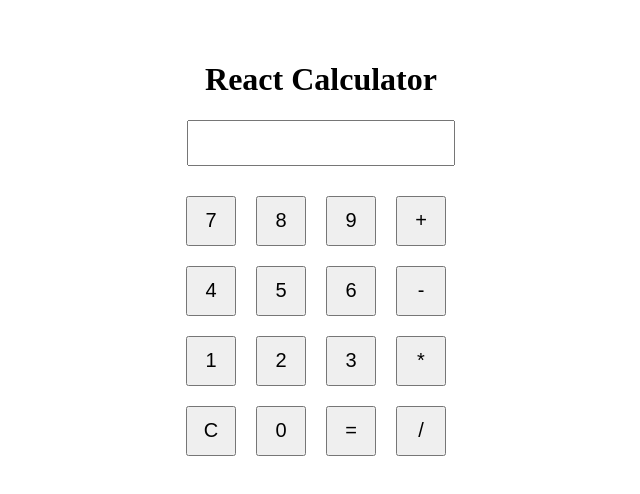
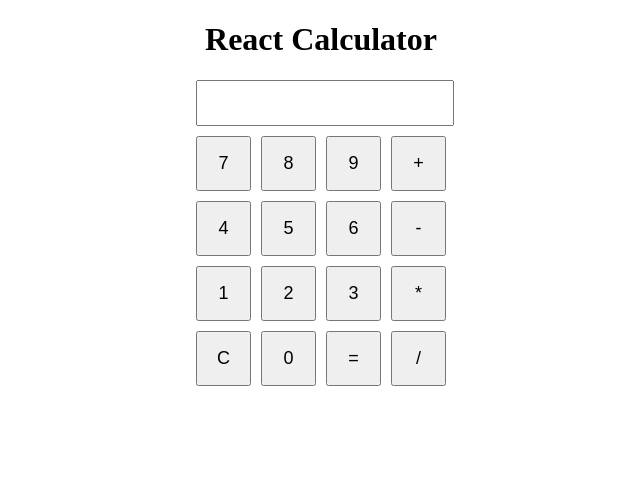
Before and after one commit to pratikgoswami-baazigar/xcalculator-local, a React (Create React App) app: page / in a window 1280 px wide. Shown: the top 494 px of the page, without its empty margins (319-959 px from the left). Built offline with nearby package versions, Linux system fonts and the light colour scheme.

Commit message:
change 3

```diff
--- a/src/App.js
+++ b/src/App.js
@@ -1,5 +1,4 @@
-// import Calculator from "./Components/Calculator";
-// import Calculator from "./Components/trial";
+
 import Calculator2 from "./Components/Calculator2";
 function App() {
   return (
--- a/src/Components/Calculator2.jsx
+++ b/src/Components/Calculator2.jsx
@@ -17,101 +17,62 @@ C button clears.
 
  */
 
-import { useState } from "react";
-
-const ButtonCard = ({value, onClick}) => {
-    return (
-       <button
-       style={{
-        width : "50px",
-        height : "50px",
-        margin : "10px",
-        fontSize : "20px"
-       }}
-
-       onClick = {()=>onClick(value)}
-
-       >
-        {value}
-       </button>
-    )
-}
+import React, { useState } from "react";
 
 const Calculator2 = () => {
+  const [input, setInput] = useState("");
 
-   const [input, setInput] = useState("");
+  const handleClick = (value) => {
+    if (value === "=") {
+      try {
+        const result = eval(input);
+        setInput(String(result));
+      } catch (error) {
+        setInput("Error");
+      }
+    } else if (value === "C") {
+      setInput("");
+    } else {
+      setInput((prev) => prev + value);
+    }
+  };
 
-   const buttons = [
+  const buttons = [
     "7", "8", "9", "+",
     "4", "5", "6", "-",
     "1", "2", "3", "*",
     "C", "0", "=", "/"
-   ];
+  ];
 
+  return (
+    <div style={{ width: "250px", margin: "20px auto", textAlign: "center" }}>
+      {/* ✅ Display with input */}
+      <h1>React Calculator</h1>
+      <input
+        type="text"
+        value={input}
+        readOnly
+        style={{ width: "100%", height: "40px", fontSize: "20px", marginBottom: "10px" }}
+      />
 
-
-
-   const handleClick = (val) => {
-    if (val === "=") {
-      try {
-        // Extra check for trailing operator
-        const lastChar = input[input.length - 1];
-        if (["+", "-", "*", "/"].includes(lastChar)) {
-          setInput("Error");
-        } else {
-          const result = eval(input);
-          setInput(result.toString());
-        }
-      } catch {
-        setInput("Error");
-      }
-    } else if (val === "C") {
-      setInput("");
-    } else {
-      setInput(input + val);
-    }
-  };
-
-
-    return (
-        <div style={{
-             display : "flex",
-             flexDirection : "column",
-             alignItems : "center",
-             margin : "40px"
-        }}>
-            <h1>React Calculator</h1>
-
-            <input
-            type="text"
-            readOnly
-            value={input}
+      {/* Buttons */}
+      <div style={{ display: "grid", gridTemplateColumns: "repeat(4, 1fr)", gap: "10px" }}>
+        {buttons.map((btn) => (
+          <button
+            key={btn}
+            onClick={() => handleClick(btn)}
             style={{
-                width: "260px",
-                height: "40px",
-                fontSize: "20px",
-                textAlign: "right",
-                marginBottom: "20px"
-              }}
-            />
-
-            <div
-             style={{
-                display : "flex",
-                width : "290px",
-                alignItems : "center",
-                flexWrap : "wrap"
-             }}
-            >
-            {
-                buttons.map((btn,idx)=>{
-                    return <ButtonCard key={idx} value={btn} onClick={handleClick}/>
-                })
-            }
-            </div>
-
-        </div>
-    )
-}
+              padding: "15px",
+              fontSize: "18px",
+              cursor: "pointer"
+            }}
+          >
+            {btn}
+          </button>
+        ))}
+      </div>
+    </div>
+  );
+};
 
 export default Calculator2;
```
